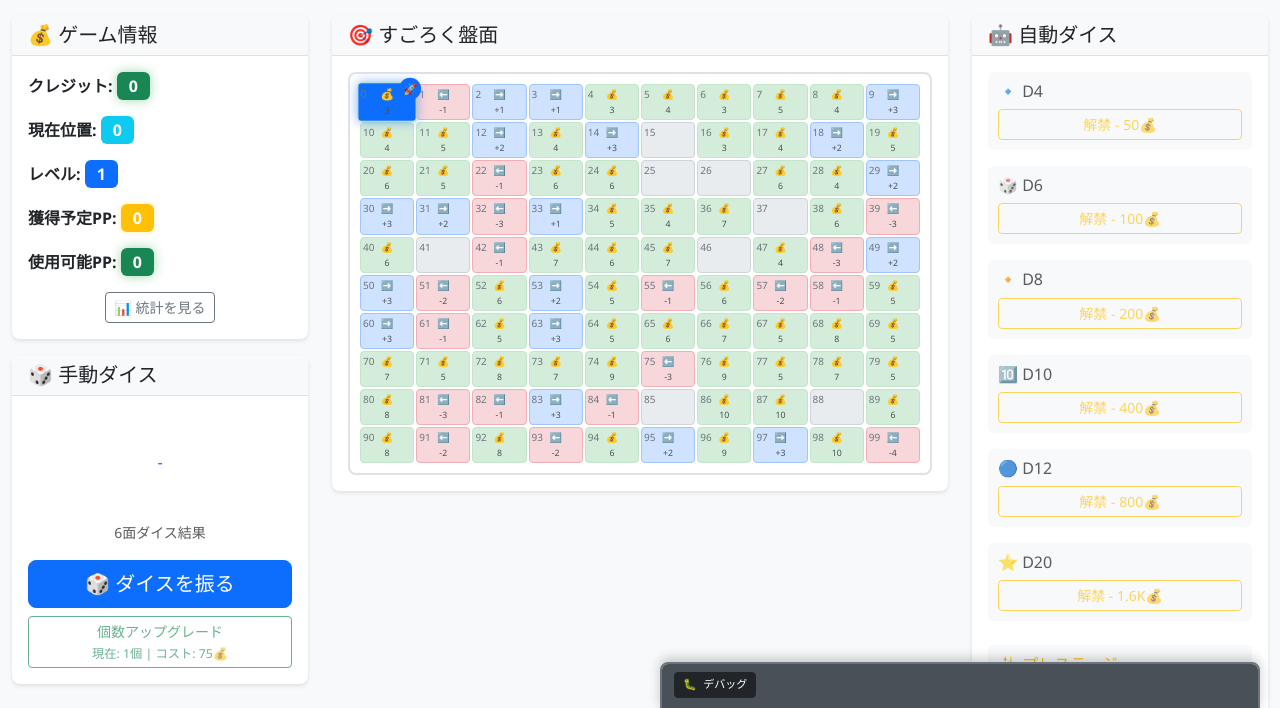
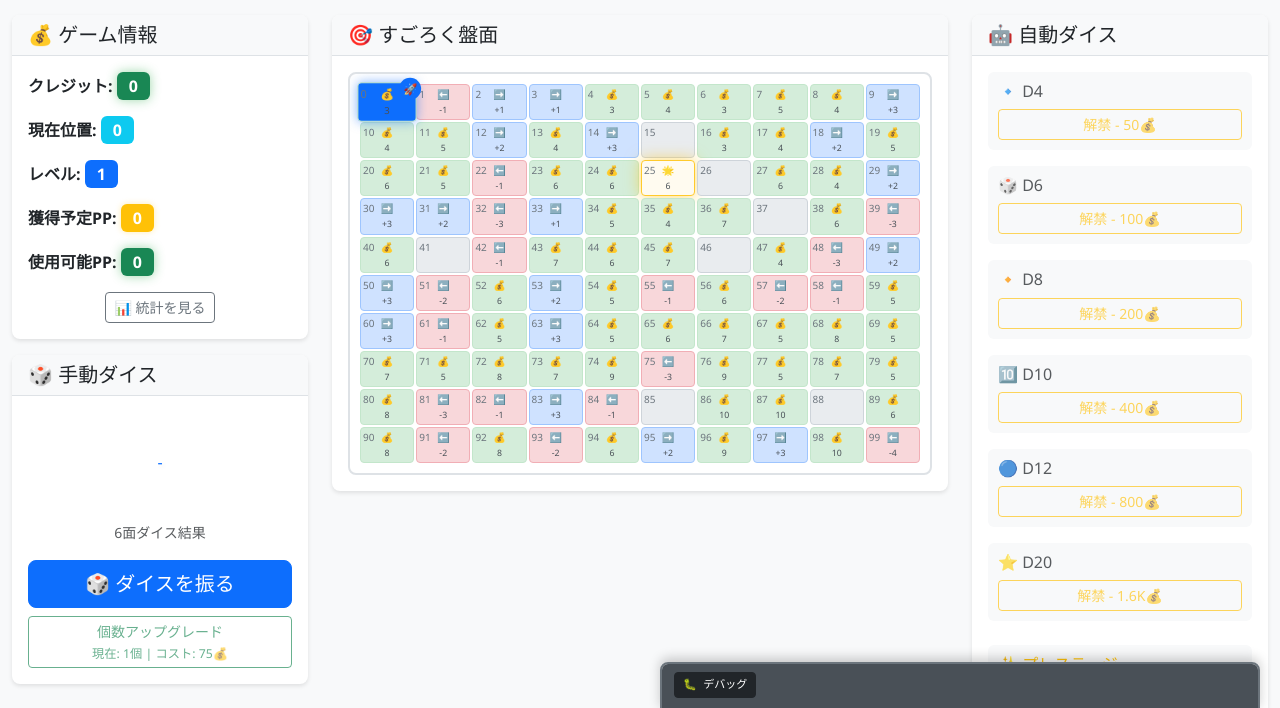
Before and after one commit to leftonbo/sugoroku-tekitou, a website with bundled scripts: page index.html in a window 1280 px wide. Shown: the part 89-797 px from the top of the page. Built offline with nearby package versions, Linux system fonts and the light colour scheme.

Commit message:
✨ ボードシステムにボーナスマスの機能を追加し、スタイルを更新

```diff
--- a/assets/css/style.css
+++ b/assets/css/style.css
@@ -45,6 +45,12 @@ body {
 .board-cell.credit {
     background-color: #d4edda;
     border-color: #c3e6cb;
+}
+
+.board-cell.bonus-credit {
+    background-color: #fff3cd;
+    border-color: #ffc107;
+    animation: bonusGlow 2s ease-in-out infinite;
 }
 
 .board-cell.special {
@@ -521,6 +527,19 @@ body {
     }
 }
 
+/* ボーナスマスのグロー効果 */
+@keyframes bonusGlow {
+    0%, 100% {
+        box-shadow: 0 0 8px rgba(255, 193, 7, 0.3);
+        border-color: #ffc107;
+    }
+    50% {
+        box-shadow: 0 0 16px rgba(255, 193, 7, 0.6);
+        border-color: #ffca2c;
+        background-color: #fffbf0;
+    }
+}
+
 /* Enhanced cooldown progress bar */
 .progress-bar.bg-success {
     background: linear-gradient(45deg, #28a745, #20c997) !important;
--- a/src/systems/board-system.ts
+++ b/src/systems/board-system.ts
@@ -53,6 +53,8 @@ interface BoardCell {
     type: CellType;
     effect: number | null;
     isPlayerPosition: boolean;
+    isBonus: boolean;
+    activated: boolean;
 }
 
 export class BoardSystem {
@@ -467,7 +469,9 @@ export class BoardSystem {
                 position: i,
                 type: cellData.type,
                 effect: cellData.effect,
-                isPlayerPosition: i === this.gameState.position
+                isPlayerPosition: i === this.gameState.position,
+                isBonus: cellData.isBonus || false,
+                activated: cellData.activated || false
             });
         }
         return boardData;
--- a/src/ui/ui-manager.ts
+++ b/src/ui/ui-manager.ts
@@ -394,6 +394,17 @@ export class UIManager {
                 case 'credit':
                     effectDiv.innerHTML = `💰<br><small>${cellData.effect}</small>`;
                     cell.classList.add('credit');
+                    break;
+                case 'bonus_credit':
+                    // ボーナスマスの表示
+                    if (cellData.isBonus && !cellData.activated) {
+                        effectDiv.innerHTML = `🌟<br><small>${cellData.effect}</small>`;
+                        cell.classList.add('bonus-credit');
+                    } else {
+                        // 使用済みボーナスマスは通常クレジットマスとして表示
+                        effectDiv.innerHTML = `💰<br><small>${cellData.effect}</small>`;
+                        cell.classList.add('credit');
+                    }
                     break;
                 case 'forward':
                     effectDiv.innerHTML = `➡️<br><small>+${cellData.effect}</small>`;
```
